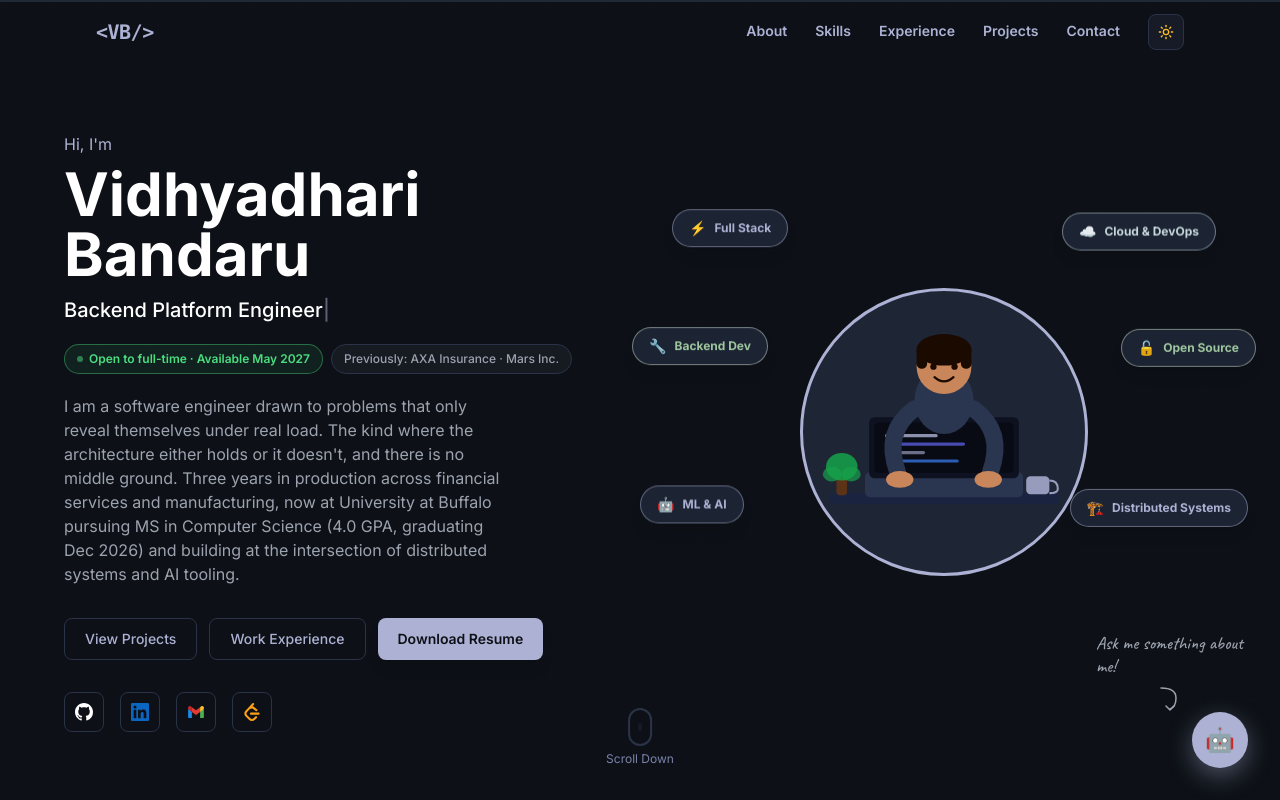
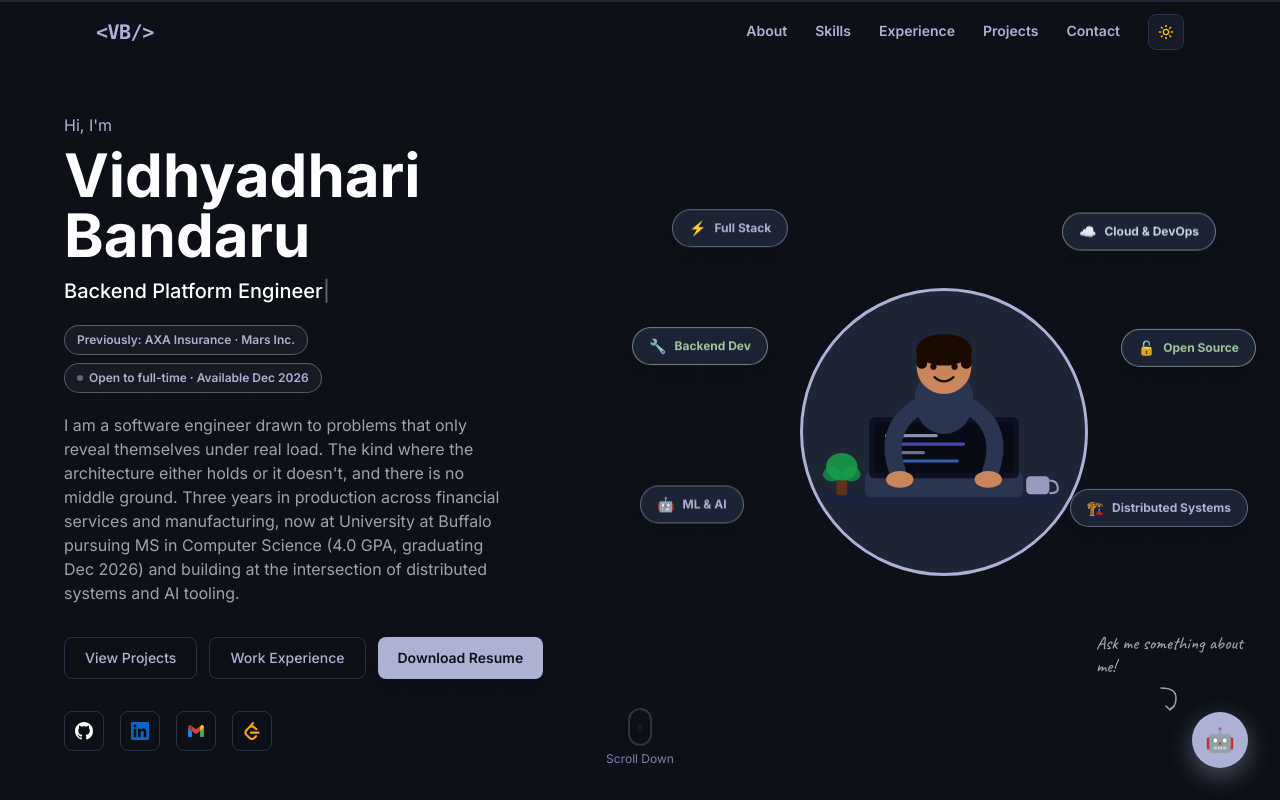
Before and after one commit to Vidhya060501/vidhyadhari-portfolio, a React (Create React App) app: page / in a window 1280 px wide. Shown: the top 800 px of the page. Built offline with nearby package versions, Linux system fonts and the light colour scheme.

Commit message:
Experinece section update

```diff
--- a/src/App.js
+++ b/src/App.js
@@ -483,15 +483,15 @@ export default function Portfolio() {
               <span className={txt}>{typewriterText}</span><span className="animate-pulse" style={{color: accent}}>|</span>
             </p>
             {/* Availability + company badges */}
-            <div className="flex flex-wrap justify-center md:justify-start gap-2 mb-5">
-              <span className="flex items-center gap-1.5 text-xs font-semibold px-3 py-1.5 rounded-full border"
-                style={{color: '#4ade80', borderColor: '#4ade8066', background: 'rgba(74,222,128,0.08)'}}>
-                <span className="w-1.5 h-1.5 rounded-full bg-green-400 animate-pulse inline-block"/>
-                Open to full-time · Available May 2027
+            <div className="flex flex-col items-center md:items-start gap-2 mb-5">
+              <span className={`text-xs font-semibold px-3 py-1.5 rounded-full border`}
+                style={{color: accent, borderColor: `${accent}66`, background: `${accent}10`}}>
+                Previously: AXA Insurance · Mars Inc.
               </span>
-              <span className={`text-xs font-medium px-3 py-1.5 rounded-full border ${t('border-[#2a3347] text-gray-400','border-slate-300 text-slate-500')}`}
-                style={{background: isDark ? 'rgba(173,178,212,0.06)' : 'rgba(0,0,0,0.03)'}}>
-                Previously: AXA Insurance · Mars Inc.
+              <span className={`flex items-center gap-1.5 text-xs font-semibold px-3 py-1.5 rounded-full border`}
+                style={{color: accent, borderColor: `${accent}66`, background: `${accent}10`}}>
+                <span className="w-1.5 h-1.5 rounded-full animate-pulse inline-block" style={{background: accent}}/>
+                Open to full-time · Available Dec 2026
               </span>
             </div>
             <p className={`text-sm sm:text-base leading-relaxed mb-8 max-w-md mx-auto md:mx-0 ${t('text-gray-400','text-slate-900')}`}>
```
